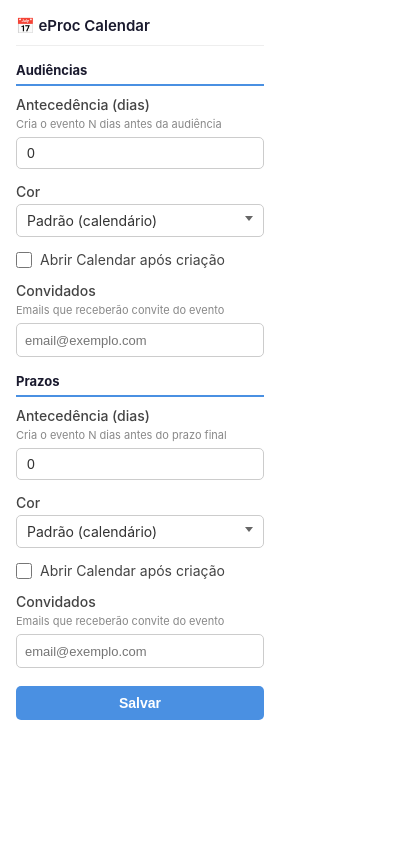
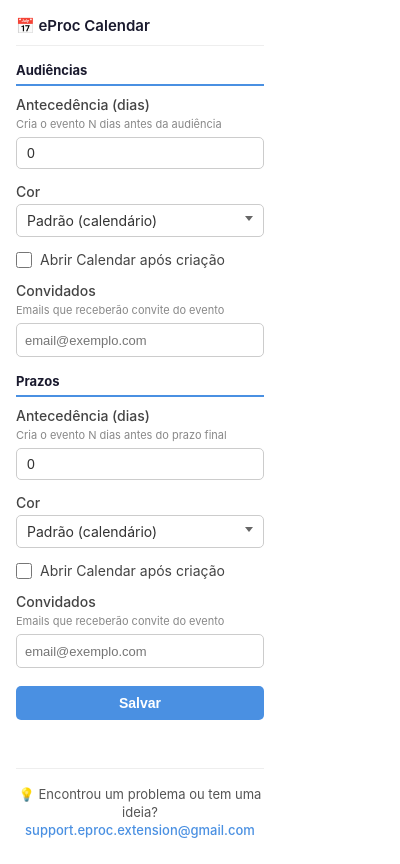
Before and after one commit to pedro-og/eproc-calendar-extension, a browser extension: page popup.html in a window 400 px wide. Drawn offline with Linux system fonts and the light colour scheme.

Commit message:
Add support section with email contact in popup

```diff
--- a/popup.html
+++ b/popup.html
@@ -251,6 +251,32 @@
     .email-tag .tag-remove:hover {
       color: #c62828;
     }
+
+    .support-section {
+      margin-top: 20px;
+      padding-top: 16px;
+      border-top: 1px solid #eee;
+      text-align: center;
+    }
+
+    .support-section p {
+      font-size: 13px;
+      color: #555;
+      margin-bottom: 8px;
+      line-height: 1.4;
+    }
+
+    .support-link {
+      color: #4a90e2;
+      text-decoration: none;
+      font-weight: 500;
+      transition: color 0.15s;
+    }
+
+    .support-link:hover {
+      color: #357abd;
+      text-decoration: underline;
+    }
   </style>
 </head>
 <body>
@@ -313,6 +339,10 @@
   <button id="save">Salvar</button>
   <div id="status"></div>
 
+  <div class="support-section">
+    <p>💡 Encontrou um problema ou tem uma ideia? <a href="mailto:support.eproc.extension@gmail.com" class="support-link">support.eproc.extension@gmail.com</a></p>
+  </div>
+
   <script src="config.js"></script>
   <script src="popup.js"></script>
 </body>
```
